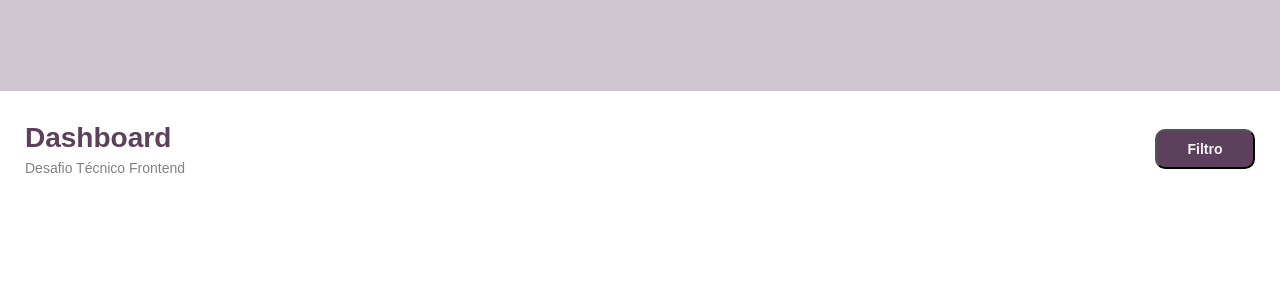
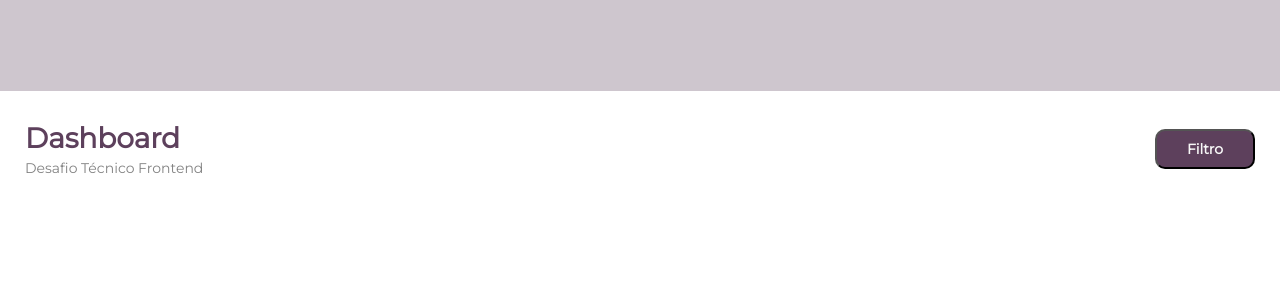
Before and after one commit to sucoDeGoiaba/desafioMinehr, a React (Create React App) app: page / in a window 1280 px wide. Shown: the top 300 px of the page. Built offline with nearby package versions, Linux system fonts and the light colour scheme.

Commit message:
adicionando fonte globalmente

```diff
--- a/src/App.css
+++ b/src/App.css
@@ -1,3 +1,5 @@
+@import url('https://fonts.googleapis.com/css2?family=Montserrat&display=swap');
+
 * {
     box-sizing: border-box;
     margin: 0;
```
